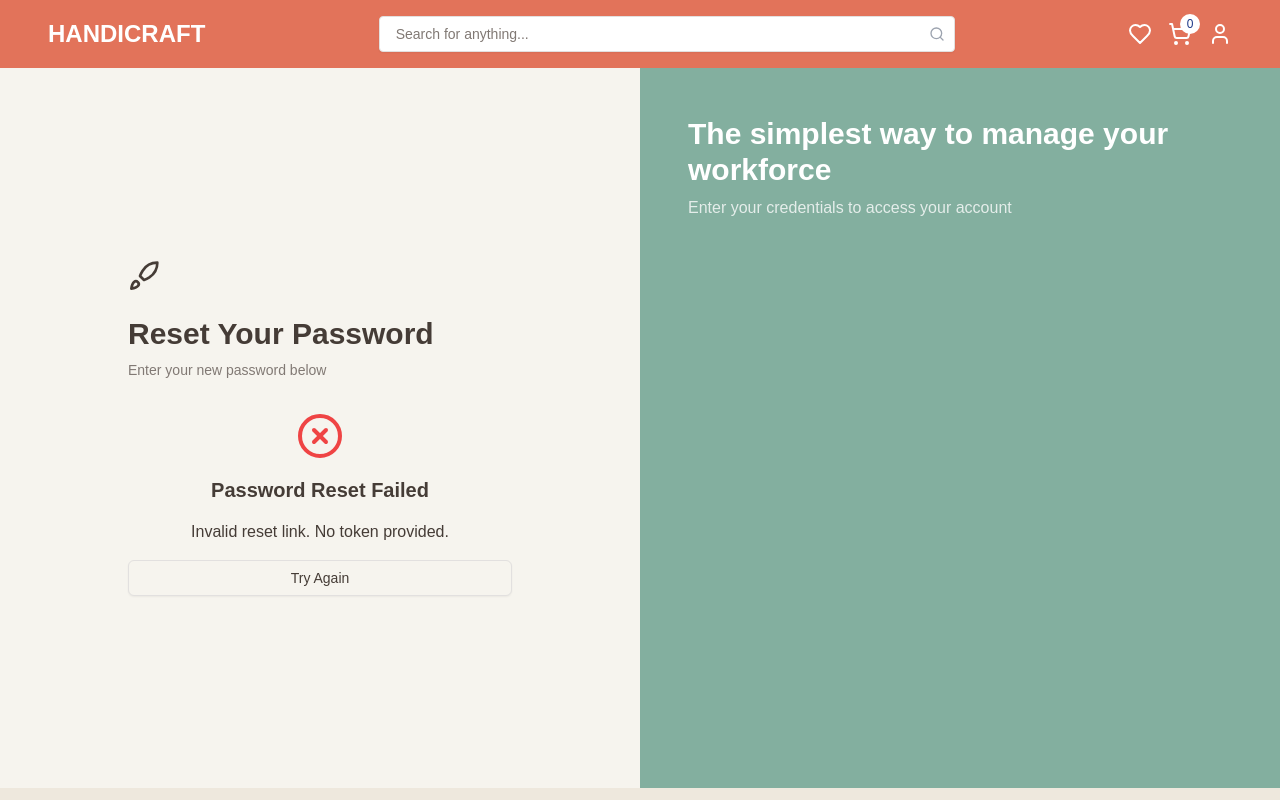
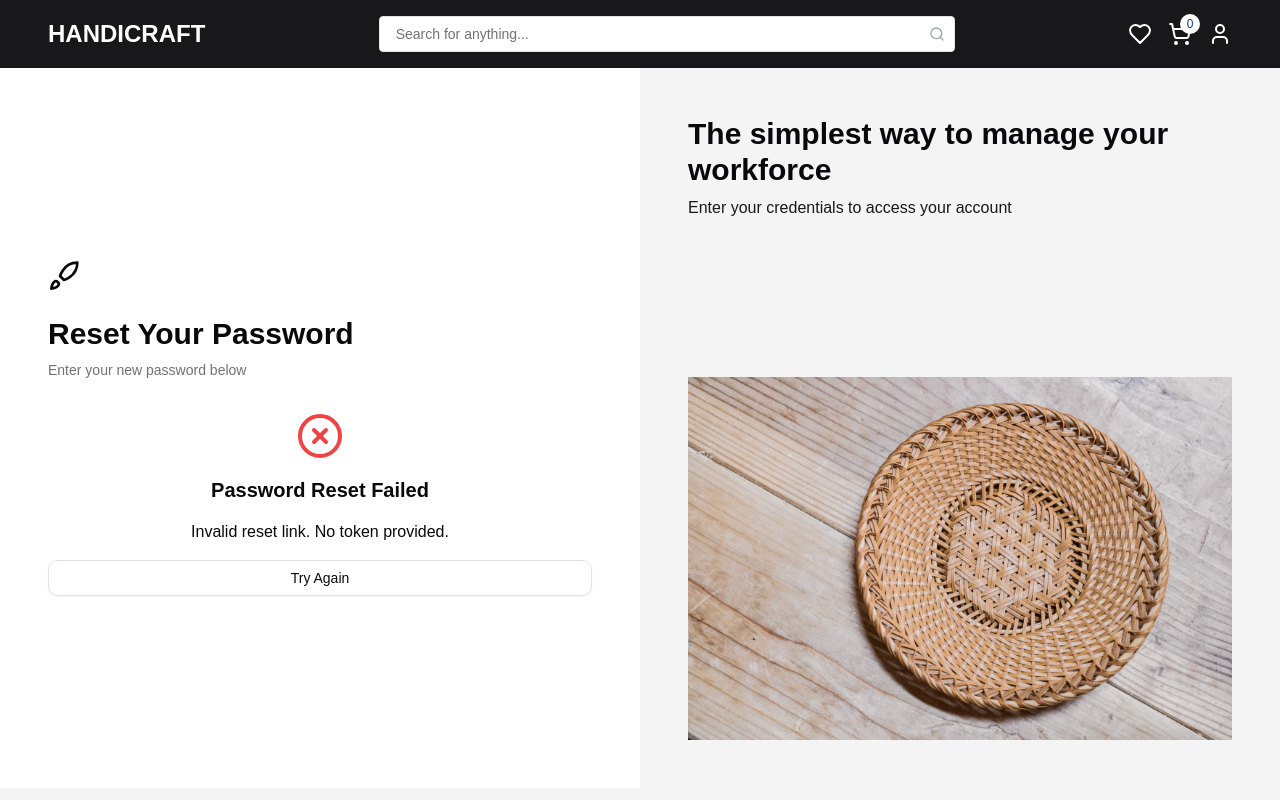
Before and after one commit to Learnathon-By-Geeky-Solutions/momentum, a Next.js app in the folder frontend/: page /momentum/account/reset-password in a window 1280 px wide. Shown: the top 800 px of the page. Built offline with nearby package versions, Linux system fonts and the light colour scheme.

Commit message:
feat: enhance authentication flow with new signup schema and login error handling

```diff
--- a/frontend/app/globals.css
+++ b/frontend/app/globals.css
@@ -6,69 +6,66 @@ body {
   font-family: Arial, Helvetica, sans-serif;
 }
 
+
+
 @layer base {
   :root {
-    --background: 39 33% 95%;
-    --foreground: 24 12% 24%;
-
-    --card: 39 33% 99%;
-    --card-foreground: 24 12% 24%;
-
-    --popover: 39 33% 99%;
-    --popover-foreground: 24 12% 24%;
-
-    --primary: 11 70% 62%;
-    --primary-foreground: 39 33% 99%;
-
-    --secondary: 158 22% 60%;
-    --secondary-foreground: 39 33% 99%;
-
-    --muted: 39 33% 90%;
-    --muted-foreground: 24 5% 48%;
-
-    --accent: 39 79% 75%;
-    --accent-foreground: 24 12% 24%;
-
-    --destructive: 0 84% 60%;
-    --destructive-foreground: 39 33% 99%;
-
-    --border: 24 5% 88%;
-    --input: 24 5% 88%;
-    --ring: 11 70% 62%;
-
-    --radius: 0.5rem;
+    --background: 0 0% 100%;
+    --foreground: 240 10% 3.9%;
+    --card: 0 0% 100%;
+    --card-foreground: 240 10% 3.9%;
+    --popover: 0 0% 100%;
+    --popover-foreground: 240 10% 3.9%;
+    --primary: 240 5.9% 10%;
+    --primary-foreground: 0 0% 98%;
+    --secondary: 240 4.8% 95.9%;
+    --secondary-foreground: 240 5.9% 10%;
+    --muted: 240 4.8% 95.9%;
+    --muted-foreground: 240 3.8% 46.1%;
+    --accent: 240 4.8% 95.9%;
+    --accent-foreground: 240 5.9% 10%;
+    --destructive: 0 84.2% 60.2%;
+    --destructive-foreground: 0 0% 98%;
+    --border: 240 5.9% 90%;
+    --input: 240 5.9% 90%;
+    --ring: 240 5.9% 10%;
+    --radius: 0.75rem;
+    --chart-1: 12 76% 61%;
+    --chart-2: 173 58% 39%;
+    --chart-3: 197 37% 24%;
+    --chart-4: 43 74% 66%;
+    --chart-5: 27 87% 67%;
   }
 
   .dark {
-    --background: 24 12% 8%;
-    --foreground: 39 33% 95%;
-
-    --card: 24 12% 12%;
-    --card-foreground: 39 33% 95%;
-
-    --popover: 24 12% 12%;
-    --popover-foreground: 39 33% 95%;
-
-    --primary: 11 70% 62%;
-    --primary-foreground: 39 33% 99%;
-
-    --secondary: 158 22% 60%;
-    --secondary-foreground: 39 33% 99%;
-
-    --muted: 24 12% 24%;
-    --muted-foreground: 39 33% 70%;
-
-    --accent: 39 79% 75%;
-    --accent-foreground: 24 12% 8%;
-
-    --destructive: 0 62% 30%;
-    --destructive-foreground: 39 33% 95%;
-
-    --border: 24 12% 24%;
-    --input: 24 12% 24%;
-    --ring: 11 70% 62%;
+    --background: 240 10% 3.9%;
+    --foreground: 0 0% 98%;
+    --card: 240 10% 3.9%;
+    --card-foreground: 0 0% 98%;
+    --popover: 240 10% 3.9%;
+    --popover-foreground: 0 0% 98%;
+    --primary: 0 0% 98%;
+    --primary-foreground: 240 5.9% 10%;
+    --secondary: 240 3.7% 15.9%;
+    --secondary-foreground: 0 0% 98%;
+    --muted: 240 3.7% 15.9%;
+    --muted-foreground: 240 5% 64.9%;
+    --accent: 240 3.7% 15.9%;
+    --accent-foreground: 0 0% 98%;
+    --destructive: 0 62.8% 30.6%;
+    --destructive-foreground: 0 0% 98%;
+    --border: 240 3.7% 15.9%;
+    --input: 240 3.7% 15.9%;
+    --ring: 240 4.9% 83.9%;
+    --chart-1: 220 70% 50%;
+    --chart-2: 160 60% 45%;
+    --chart-3: 30 80% 55%;
+    --chart-4: 280 65% 60%;
+    --chart-5: 340 75% 55%;
   }
 }
+
+
 
 @layer base {
   * {
--- a/frontend/app/layout.tsx
+++ b/frontend/app/layout.tsx
@@ -4,6 +4,7 @@ import "./globals.css"
 import { MainHeader } from "@/components/brand/navbar/main-header"
 import { Footer } from "@/components/brand/landing-page/footer"
 import QueryProvider from "@/provider/query-provider"
+import { AuthProvider } from "@/provider/useAuth"
 
 const geistSans = Geist({
   variable: "--font-geist-sans",
@@ -29,6 +30,7 @@ export default function RootLayout({
   return (
     <html lang="en">
       <QueryProvider>
+        <AuthProvider>
           <body
             className={`${geistSans.variable} ${geistMono.variable} antialiased`}
           >
@@ -36,6 +38,7 @@ export default function RootLayout({
             {children}
             <Footer />
           </body>
+        </AuthProvider>
       </QueryProvider>
     </html>
   )
--- a/frontend/components/brand/account/auth-layout.tsx
+++ b/frontend/components/brand/account/auth-layout.tsx
@@ -16,7 +16,7 @@ export function AuthLayout({
   return (
     <div className="grid min-h-[90vh] w-full lg:grid-cols-2">
       <div className="flex items-center justify-center px-8 py-12 lg:px-12">
-        <div className="mx-auto w-full max-w-sm">
+        <div className="mx-auto w-full max-w-7xl">
           <div className="mb-8">
             <div className="h-8 w-8">
               <svg
@@ -41,14 +41,17 @@ export function AuthLayout({
       </div>
       {showImage && (
         <div className="hidden bg-secondary lg:block">
-          <div className="flex h-full flex-col justify-between p-12 text-white">
+          <div className="flex h-full flex-col justify-between p-12">
             <div className="space-y-2">
               <h2 className="text-3xl font-bold">
                 The simplest way to manage your workforce
               </h2>
-              <p className="text-primary-foreground/80">
+              <p className="text-primary">
                 Enter your credentials to access your account
               </p>
+            </div>
+            <div className="h-100">
+              <img src="/momentum/hero-craft-1.jpg" alt="Auth" />
             </div>
           </div>
         </div>
--- /dev/null
+++ b/frontend/components/brand/account/types.ts
@@ -0,0 +1,25 @@
+import { z } from "zod"
+
+export const signupSchema = z
+  .object({
+    full_name: z.string().min(2, {
+      message: "Full name must be at least 2 characters.",
+    }),
+    email: z.string().email("Invalid email address"),
+    phone: z.string().min(1, "Phone number is required"),
+    address: z.string().min(1, "Address is required"),
+    password: z.string().min(8, "Password must be at least 8 characters"),
+    confirmPassword: z.string().min(1, "Confirm password is required"),
+    terms: z.boolean().refine((val) => val === true, {
+      message: "You must agree to the terms and conditions",
+    }),
+  })
+  .refine((data) => data.password === data.confirmPassword, {
+    message: "Passwords do not match",
+    path: ["confirmPassword"],
+  })
+
+export type SignupData = z.infer<typeof signupSchema>
+export type SignupBody = Omit<SignupData, "confirmPassword" | "terms"> & {
+  username: string
+}
--- /dev/null
+++ b/frontend/components/ui/form.tsx
@@ -0,0 +1,178 @@
+"use client"
+
+import * as React from "react"
+import * as LabelPrimitive from "@radix-ui/react-label"
+import { Slot } from "@radix-ui/react-slot"
+import {
+  Controller,
+  FormProvider,
+  useFormContext,
+  type ControllerProps,
+  type FieldPath,
+  type FieldValues,
+} from "react-hook-form"
+
+import { cn } from "@/lib/utils"
+import { Label } from "@/components/ui/label"
+
+const Form = FormProvider
+
+type FormFieldContextValue<
+  TFieldValues extends FieldValues = FieldValues,
+  TName extends FieldPath<TFieldValues> = FieldPath<TFieldValues>
+> = {
+  name: TName
+}
+
+const FormFieldContext = React.createContext<FormFieldContextValue>(
+  {} as FormFieldContextValue
+)
+
+const FormField = <
+  TFieldValues extends FieldValues = FieldValues,
+  TName extends FieldPath<TFieldValues> = FieldPath<TFieldValues>
+>({
+  ...props
+}: ControllerProps<TFieldValues, TName>) => {
+  return (
+    <FormFieldContext.Provider value={{ name: props.name }}>
+      <Controller {...props} />
+    </FormFieldContext.Provider>
+  )
+}
+
+const useFormField = () => {
+  const fieldContext = React.useContext(FormFieldContext)
+  const itemContext = React.useContext(FormItemContext)
+  const { getFieldState, formState } = useFormContext()
+
+  const fieldState = getFieldState(fieldContext.name, formState)
+
+  if (!fieldContext) {
+    throw new Error("useFormField should be used within <FormField>")
+  }
+
+  const { id } = itemContext
+
+  return {
+    id,
+    name: fieldContext.name,
+    formItemId: `${id}-form-item`,
+    formDescriptionId: `${id}-form-item-description`,
+    formMessageId: `${id}-form-item-message`,
+    ...fieldState,
+  }
+}
+
+type FormItemContextValue = {
+  id: string
+}
+
+const FormItemContext = React.createContext<FormItemContextValue>(
+  {} as FormItemContextValue
+)
+
+const FormItem = React.forwardRef<
+  HTMLDivElement,
+  React.HTMLAttributes<HTMLDivElement>
+>(({ className, ...props }, ref) => {
+  const id = React.useId()
+
+  return (
+    <FormItemContext.Provider value={{ id }}>
+      <div ref={ref} className={cn("space-y-2", className)} {...props} />
+    </FormItemContext.Provider>
+  )
+})
+FormItem.displayName = "FormItem"
+
+const FormLabel = React.forwardRef<
+  React.ElementRef<typeof LabelPrimitive.Root>,
+  React.ComponentPropsWithoutRef<typeof LabelPrimitive.Root>
+>(({ className, ...props }, ref) => {
+  const { error, formItemId } = useFormField()
+
+  return (
+    <Label
+      ref={ref}
+      className={cn(error && "text-destructive", className)}
+      htmlFor={formItemId}
+      {...props}
+    />
+  )
+})
+FormLabel.displayName = "FormLabel"
+
+const FormControl = React.forwardRef<
+  React.ElementRef<typeof Slot>,
+  React.ComponentPropsWithoutRef<typeof Slot>
+>(({ ...props }, ref) => {
+  const { error, formItemId, formDescriptionId, formMessageId } = useFormField()
+
+  return (
+    <Slot
+      ref={ref}
+      id={formItemId}
+      aria-describedby={
+        !error
+          ? `${formDescriptionId}`
+          : `${formDescriptionId} ${formMessageId}`
+      }
+      aria-invalid={!!error}
+      {...props}
+    />
+  )
+})
+FormControl.displayName = "FormControl"
+
+const FormDescription = React.forwardRef<
+  HTMLParagraphElement,
+  React.HTMLAttributes<HTMLParagraphElement>
+>(({ className, ...props }, ref) => {
+  const { formDescriptionId } = useFormField()
+
+  return (
+    <p
+      ref={ref}
+      id={formDescriptionId}
+      className={cn("text-[0.8rem] text-muted-foreground", className)}
+      {...props}
+    />
+  )
+})
+FormDescription.displayName = "FormDescription"
+
+const FormMessage = React.forwardRef<
+  HTMLParagraphElement,
+  React.HTMLAttributes<HTMLParagraphElement>
+>(({ className, children, ...props }, ref) => {
+  const { error, formMessageId } = useFormField()
+  const body = error ? String(error?.message ?? "") : children
+
+  if (!body) {
+    return null
+  }
+
+  return (
+    <p
+      ref={ref}
+      id={formMessageId}
+      className={cn("text-[0.8rem] font-medium text-destructive", className)}
+      {...props}
+    >
+      {body}
+    </p>
+  )
+})
+FormMessage.displayName = "FormMessage"
+
+export {
+  useFormField,
+  Form,
+  FormItem,
+  FormLabel,
+  FormControl,
+  FormDescription,
+  FormMessage,
+  FormField,
+}
--- /dev/null
+++ b/frontend/components/ui/textarea.tsx
@@ -0,0 +1,22 @@
+import * as React from "react"
+
+import { cn } from "@/lib/utils"
+
+const Textarea = React.forwardRef<
+  HTMLTextAreaElement,
+  React.ComponentProps<"textarea">
+>(({ className, ...props }, ref) => {
+  return (
+    <textarea
+      className={cn(
+        "flex min-h-[60px] w-full rounded-md border border-input bg-transparent px-3 py-2 text-base shadow-sm placeholder:text-muted-foreground focus-visible:outline-none focus-visible:ring-1 focus-visible:ring-ring disabled:cursor-not-allowed disabled:opacity-50 md:text-sm",
+        className
+      )}
+      ref={ref}
+      {...props}
+    />
+  )
+})
+Textarea.displayName = "Textarea"
+
+export { Textarea }
--- a/frontend/lib/axios.ts
+++ b/frontend/lib/axios.ts
@@ -20,7 +20,7 @@ api.interceptors.response.use(
       localStorage.removeItem("token")
       localStorage.removeItem("user")
       localStorage.clear()
-      window.location.href = "/"
+      // window.location.href = "/"
     }
     return Promise.reject(error)
   },
--- a/frontend/package.json
+++ b/frontend/package.json
@@ -10,6 +10,7 @@
     "format": "prettier --write ."
   },
   "dependencies": {
+    "@hookform/resolvers": "^4.1.3",
     "@radix-ui/react-checkbox": "^1.1.4",
     "@radix-ui/react-dialog": "^1.1.6",
     "@radix-ui/react-dropdown-menu": "^2.1.6",
@@ -28,8 +29,10 @@
     "next": "15.1.4",
     "react": "^19.0.0",
     "react-dom": "^19.0.0",
+    "react-hook-form": "^7.55.0",
     "tailwind-merge": "^2.6.0",
-    "tailwindcss-animate": "^1.0.7"
+    "tailwindcss-animate": "^1.0.7",
+    "zod": "^3.24.2"
   },
   "devDependencies": {
     "@eslint/eslintrc": "^3",
--- a/frontend/provider/types.ts
+++ b/frontend/provider/types.ts
@@ -24,5 +24,5 @@ export interface AuthContextType {
   isInitializing: boolean
   logout: () => void
   hasRole: (role: string) => boolean
-  login: (token: string, user: User) => void
+  login: (token: string, data: User) => void
 }
```
Also changed, not shown: frontend/components/brand/account/login-form.tsx (+8 -12 lines), frontend/components/brand/account/signup-form.tsx (+171 -202 lines), 1 other file (tests, documents, lock files or other folders). Lines whose indentation alone changed are shown as unchanged.
